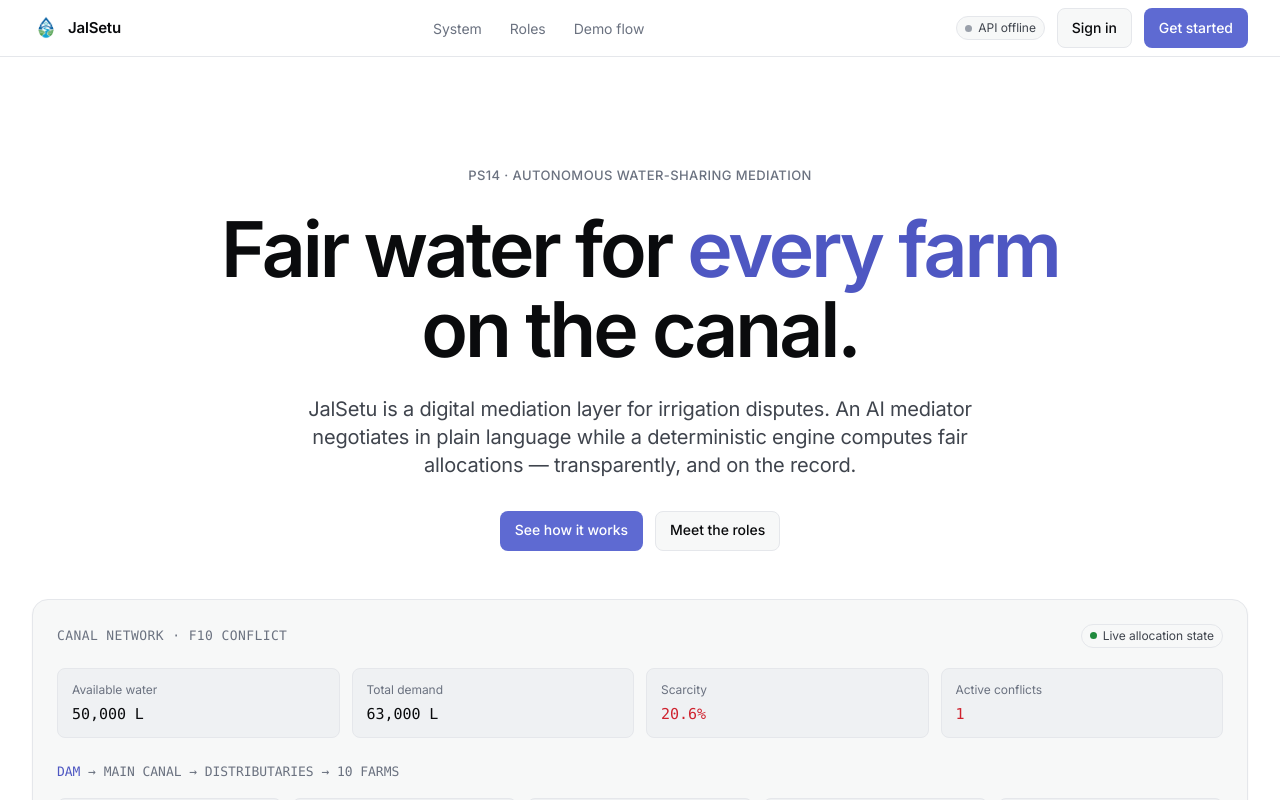
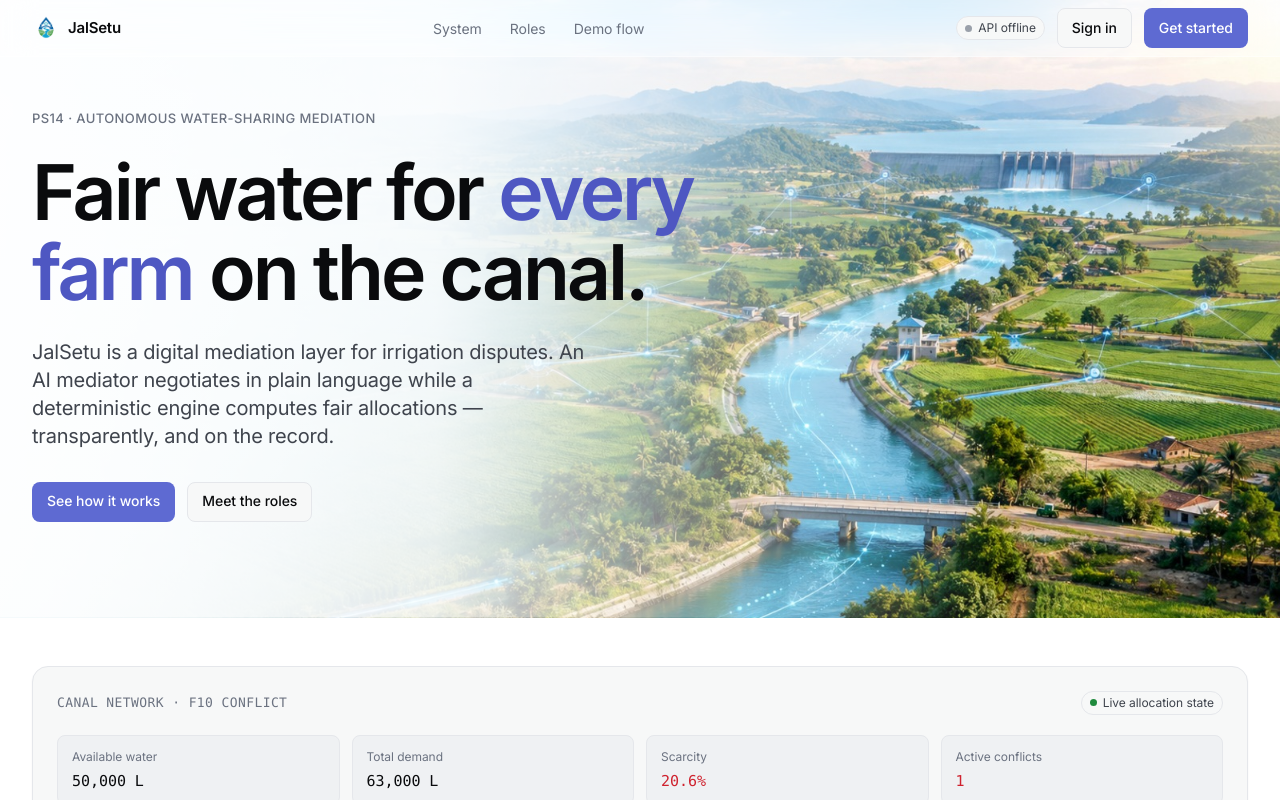
Before and after one commit to adityajamge/KH010-ASTRAS, a React (Vite) app in the folder frontend/: page / in a window 1280 px wide. Shown: the top 800 px of the page. Built offline with nearby package versions, Linux system fonts and the light colour scheme; no server answers.

Commit message:
Dahboard

```diff
--- a/frontend/src/App.css
+++ b/frontend/src/App.css
@@ -8,11 +8,15 @@
 
 /* ---------- Top nav ---------- */
 .top-nav {
-  position: sticky;
+  position: fixed;
   top: 0;
-  z-index: 10;
-  background: var(--canvas);
-  border-bottom: 1px solid var(--hairline);
+  left: 0;
+  right: 0;
+  z-index: 50;
+  background: rgba(255, 255, 255, 0.45);
+  backdrop-filter: blur(16px) saturate(160%);
+  -webkit-backdrop-filter: blur(16px) saturate(160%);
+  border-bottom: 1px solid rgba(255, 255, 255, 0.4);
 }
 
 .top-nav-inner {
@@ -142,8 +146,36 @@
 
 /* ---------- Hero ---------- */
 .hero {
-  text-align: center;
-  padding: 96px 0 48px;
+  position: relative;
+  width: 100vw;
+  left: 50%;
+  right: 50%;
+  margin-left: -50vw;
+  margin-right: -50vw;
+  text-align: left;
+  min-height: 560px;
+  padding: 96px 0;
+  display: flex;
+  flex-direction: column;
+  justify-content: center;
+  background-image: linear-gradient(
+      90deg,
+      rgba(255, 255, 255, 0.96) 0%,
+      rgba(255, 255, 255, 0.86) 34%,
+      rgba(255, 255, 255, 0.35) 60%,
+      rgba(255, 255, 255, 0) 78%
+    ),
+    url("/hero-image.jpeg");
+  background-size: cover;
+  background-position: center;
+  background-repeat: no-repeat;
+}
+
+.hero-content {
+  width: 100%;
+  max-width: 1280px;
+  margin: 0 auto;
+  padding: 0 32px;
 }
 
 .eyebrow {
@@ -159,8 +191,8 @@
   font-weight: 600;
   line-height: 1.05;
   letter-spacing: -0.04em;
-  margin: 24px auto;
-  max-width: 900px;
+  margin: 24px 0;
+  max-width: 720px;
 }
 
 .hero h1 .accent {
@@ -172,16 +204,33 @@
   line-height: 1.4;
   letter-spacing: -0.2px;
   color: var(--ink-muted);
-  max-width: 680px;
-  margin: 0 auto;
+  max-width: 560px;
+  margin: 0;
 }
 
 .hero-ctas {
   display: flex;
   gap: 12px;
-  justify-content: center;
+  justify-content: flex-start;
   margin-top: 32px;
   flex-wrap: wrap;
+}
+
+@media (max-width: 900px) {
+  .hero {
+    background-image: linear-gradient(
+        180deg,
+        rgba(255, 255, 255, 0.95) 55%,
+        rgba(255, 255, 255, 0.55) 100%
+      ),
+      url("/hero-image.jpeg");
+    text-align: left;
+  }
+
+  .hero h1,
+  .hero .subhead {
+    max-width: 100%;
+  }
 }
 
 .hero-note {
@@ -192,13 +241,16 @@
 }
 
 /* ---------- Product panel ---------- */
+.panel-section {
+  padding: 48px 0 0;
+}
+
 .product-panel {
   background: var(--surface-1);
   border: 1px solid var(--hairline);
   box-shadow: 0 1px 2px rgba(10, 11, 13, 0.05);
   border-radius: 16px;
   padding: 24px;
-  margin: 48px 0 0;
   text-align: left;
 }
 
@@ -321,6 +373,7 @@
 /* ---------- Sections ---------- */
 .section {
   padding: 96px 0;
+  scroll-margin-top: 72px;
 }
 
 .section-head {
--- a/frontend/src/pages/Landing.tsx
+++ b/frontend/src/pages/Landing.tsx
@@ -169,15 +169,17 @@ function Landing() {
 
       <main className="page" id="top">
         <section className="hero">
+          <div className="hero-content">
             <p className="eyebrow">PS14 · Autonomous water-sharing mediation</p>
             <h1>
               Fair water for <span className="accent">every farm</span> on the
               canal.
             </h1>
             <p className="subhead">
-            JalSetu is a digital mediation layer for irrigation disputes. An AI
-            mediator negotiates in plain language while a deterministic engine
-            computes fair allocations — transparently, and on the record.
+              JalSetu is a digital mediation layer for irrigation disputes. An
+              AI mediator negotiates in plain language while a deterministic
+              engine computes fair allocations — transparently, and on the
+              record.
             </p>
             <div className="hero-ctas">
               <a className="btn btn-primary" href="#demo">
@@ -187,7 +189,10 @@ function Landing() {
                 Meet the roles
               </a>
             </div>
+          </div>
+        </section>
 
+        <section className="panel-section">
           <div className="product-panel" aria-label="Canal network preview">
             <div className="panel-header">
               <span className="panel-title">CANAL NETWORK · F10 CONFLICT</span>
```
Also changed, not shown: frontend/public/hero-image.jpeg (added), 1 other file (tests, documents, lock files or other folders). Lines whose indentation alone changed are shown as unchanged.
